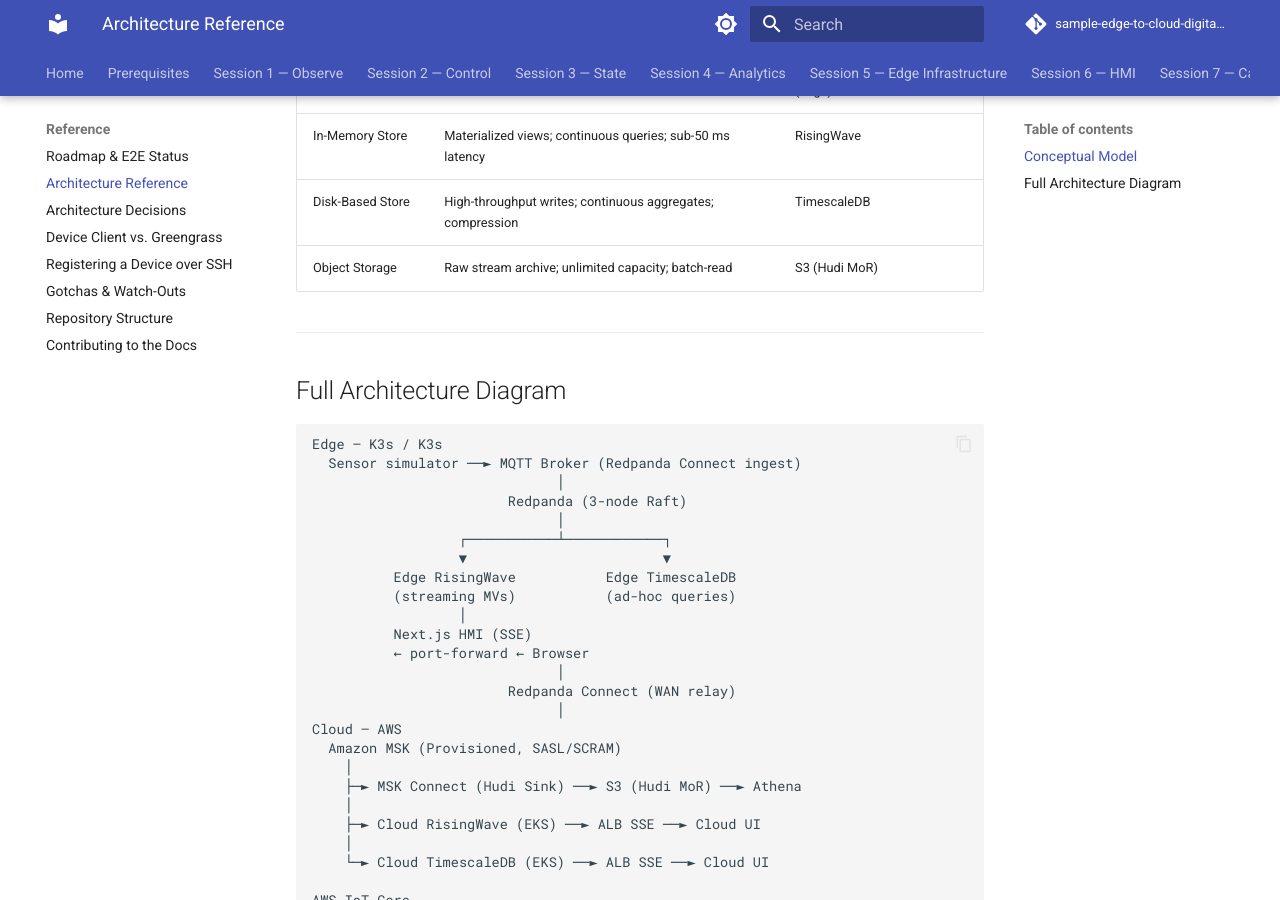
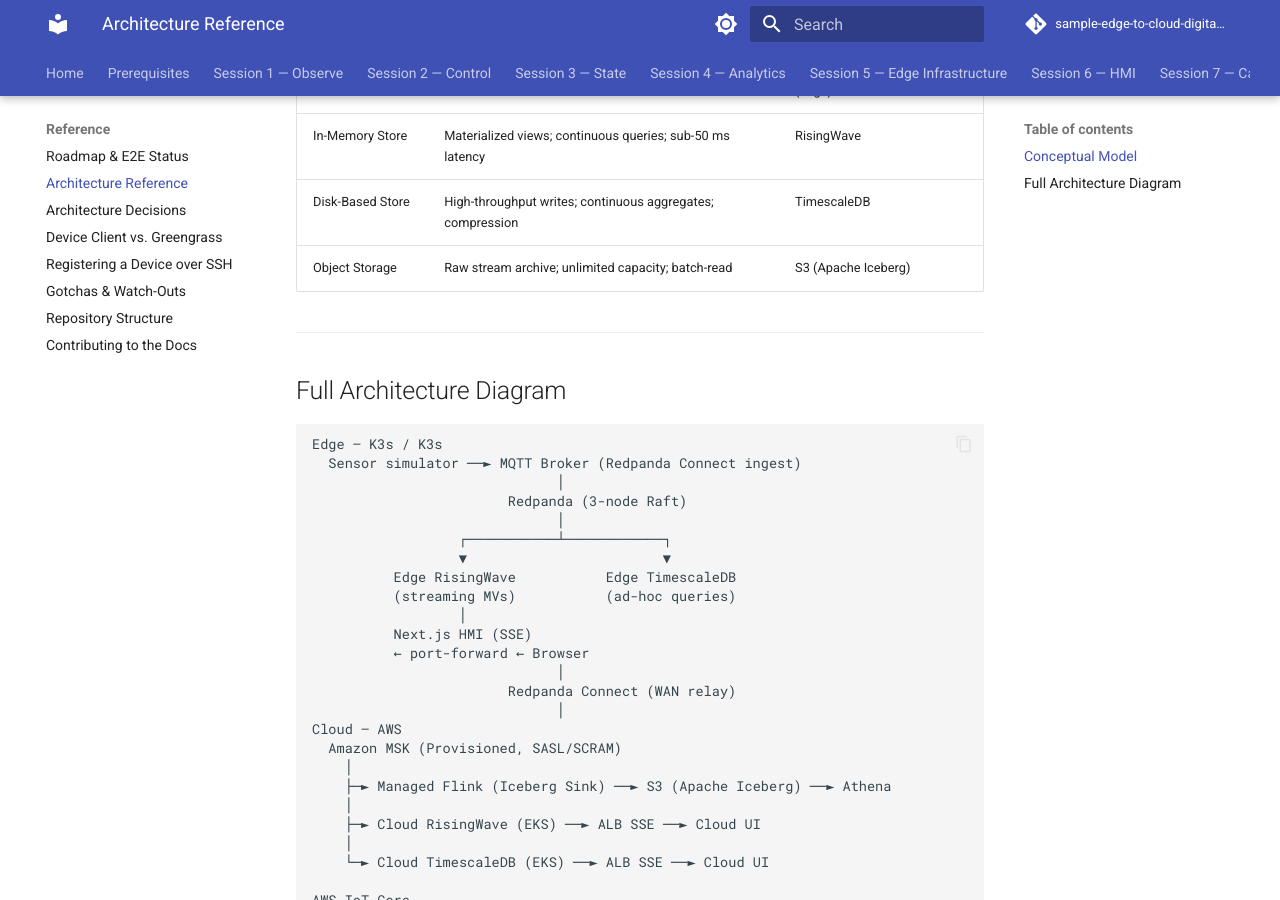
Before and after one commit to aws-samples/sample-edge-to-cloud-digital-ops-workshop, an MkDocs documentation site: the page built from workshop/reference/architecture.md, in a window 1280 px wide and 900 px high, scrolled down 587 px. Built offline with MkDocs 1.6.1 and Material for MkDocs 9.7.7, drawn with Linux system fonts in a browser that asks for light colours; comment, search, counter and statistics services are not loaded.

Commit message:
docs: swap remaining Hudi references for Managed Flink + Iceberg
Refs #119

```diff
--- a/workshop/reference/architecture.md
+++ b/workshop/reference/architecture.md
@@ -15,7 +15,7 @@ Every real-time sensor pipeline is a variation of the same four-layer model:
 | Streaming Service | Durable, ordered log; multiple consumers; replay on reconnect | MSK (cloud), Redpanda (edge) |
 | In-Memory Store | Materialized views; continuous queries; sub-50 ms latency | RisingWave |
 | Disk-Based Store | High-throughput writes; continuous aggregates; compression | TimescaleDB |
-| Object Storage | Raw stream archive; unlimited capacity; batch-read | S3 (Hudi MoR) |
+| Object Storage | Raw stream archive; unlimited capacity; batch-read | S3 (Apache Iceberg) |
 
 ---
 
@@ -40,7 +40,7 @@ Edge — K3s / K3s
 Cloud — AWS
   Amazon MSK (Provisioned, SASL/SCRAM)
     │
-    ├─► MSK Connect (Hudi Sink) ──► S3 (Hudi MoR) ──► Athena
+    ├─► Managed Flink (Iceberg Sink) ──► S3 (Apache Iceberg) ──► Athena
     │
     ├─► Cloud RisingWave (EKS) ──► ALB SSE ──► Cloud UI
     │
```
Also changed, not shown: workshop/02-control/block-3-fleet-indexing.md (+1 -1 lines), workshop/04-analytics/block-3-appsync.md (+2 -2 lines), workshop/04-analytics/index.md (+1 -1 lines), workshop/06-hmi/block-4-freshness.md (+1 -1 lines).
